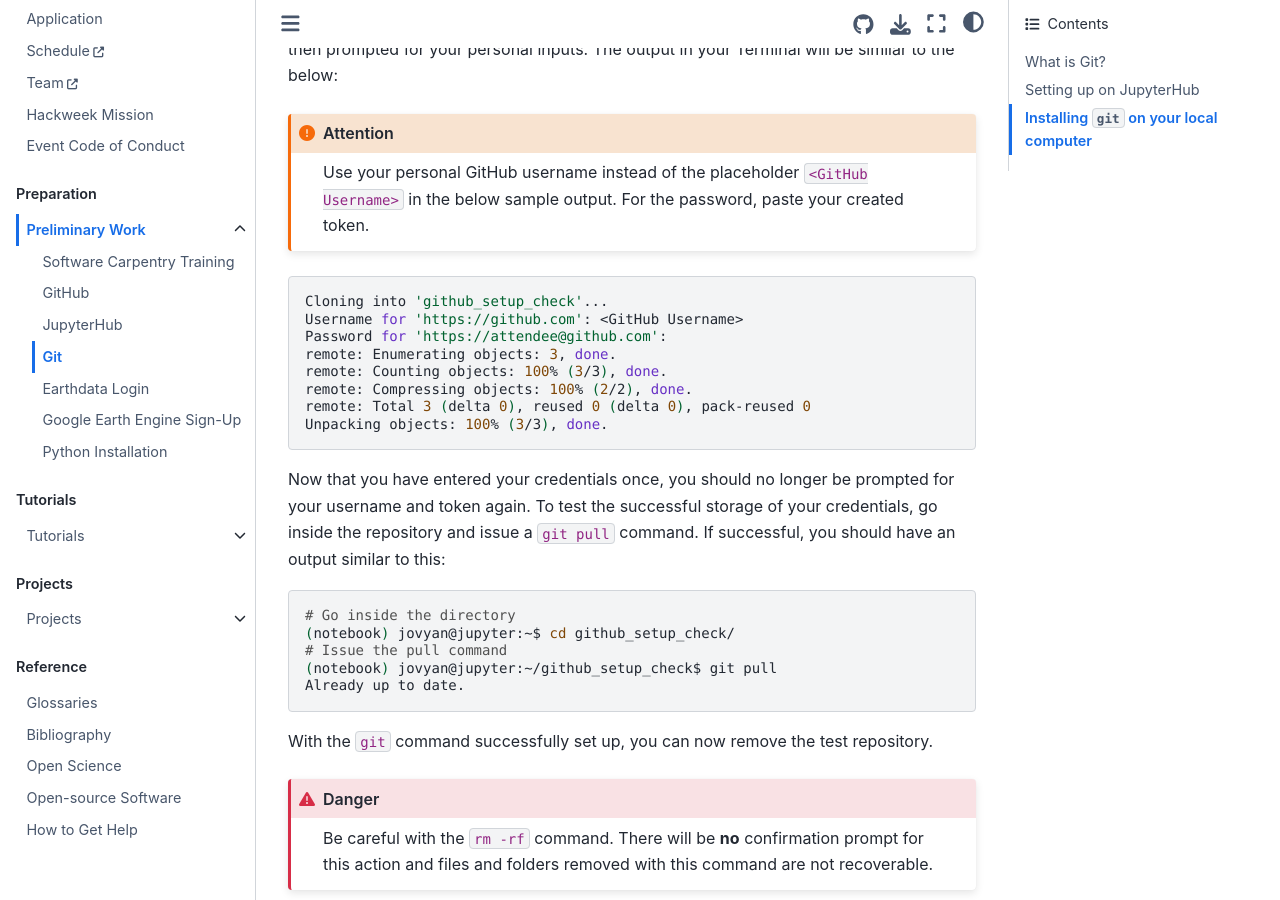
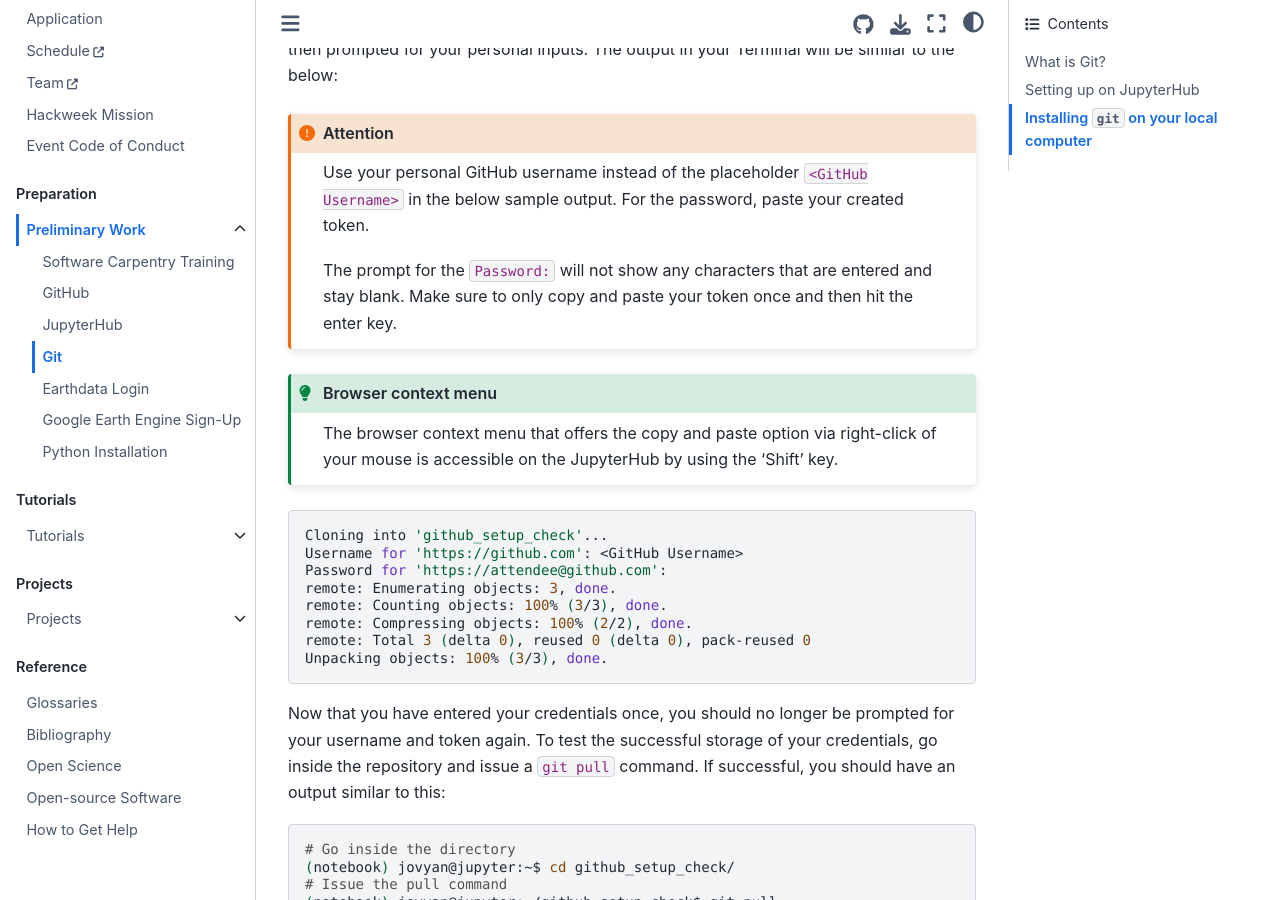
Before and after one commit to ICESAT-2HackWeek/website2022, a Jupyter Book: the page built from book/preliminary/git.md, in a window 1280 px wide and 900 px high, scrolled down 3539 px. Built offline with Jupyter Book 1.0.4 settings and Sphinx 7.4.7 and the Sphinx Book theme 1.1.4, drawn with Linux system fonts in a browser that asks for light colours; pages that are not in the unit, such as notebooks, are missing from menus.

Commit message:
Preliminary - Update git; Add more tips and clarify password prompt.

````diff
--- a/book/preliminary/git.md
+++ b/book/preliminary/git.md
@@ -99,6 +99,16 @@
 ```{attention}
 Use your personal GitHub username instead of the placeholder `<GitHub Username>`
 in the below sample output. For the password, paste your created token.
+
+The prompt for the `Password:` will not show any characters that are entered
+and stay blank. Make sure to only copy and paste your token once and then
+hit the enter key.
+```
+
+```{admonition} Browser context menu
+:class: tip
+The browser context menu that offers the copy and paste option via right-click
+of your mouse is accessible on the JupyterHub by using the 'Shift' key.
 ```
 
 ```shell
````
